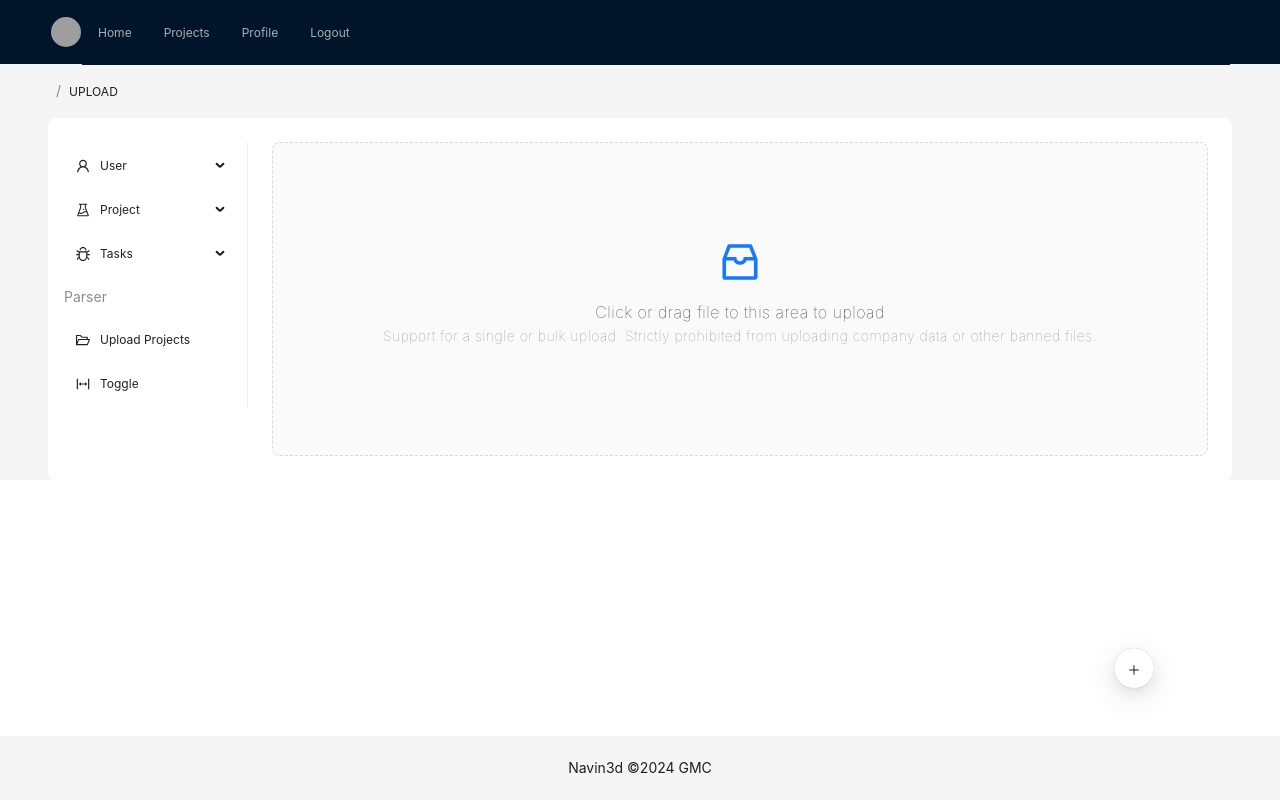
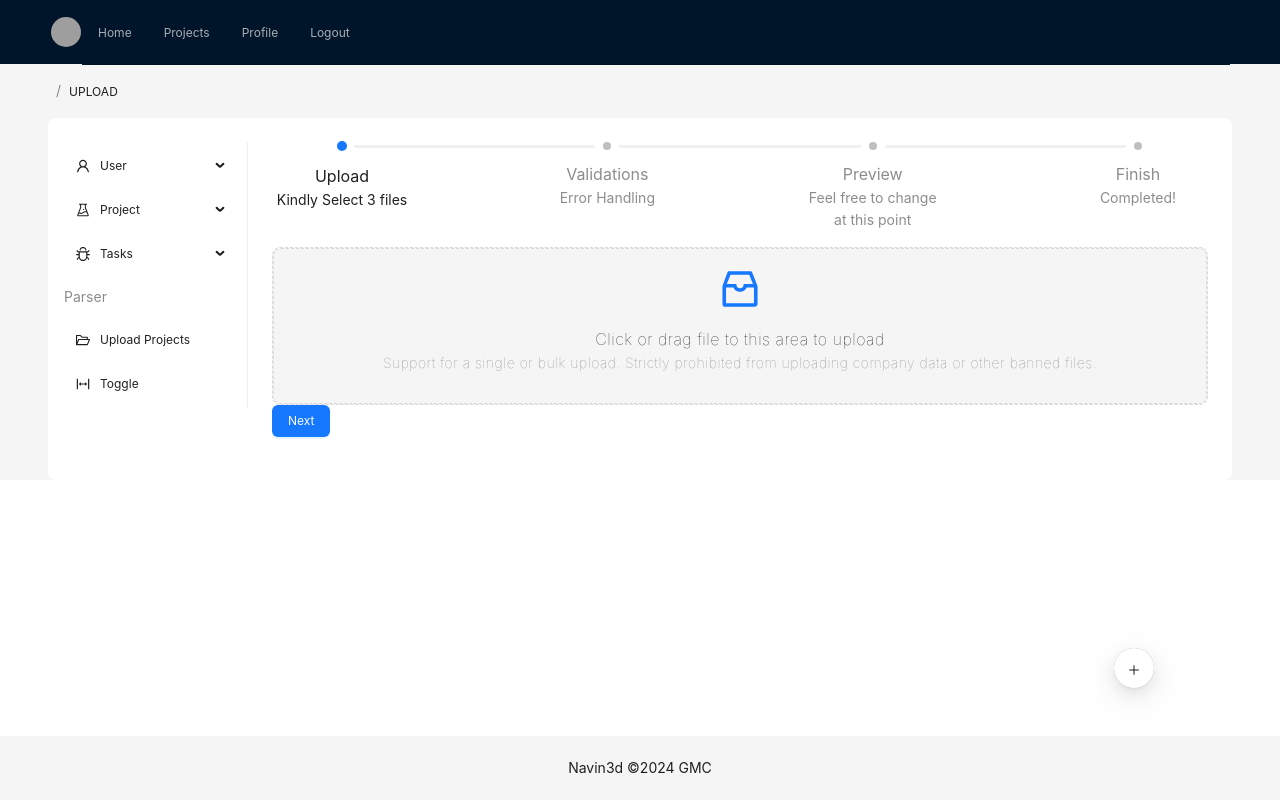
Before and after one commit to Navin3d/Redux-Project-Management, a React (Create React App) app: page /upload in a window 1280 px wide. Built offline with nearby package versions, Linux system fonts and the light colour scheme; grey boxes are pictures that could not be loaded.

Commit message:
refactored upload page as per new plan with steps

```diff
--- /dev/null
+++ b/src/components/parser/TextBox.jsx
@@ -0,0 +1,189 @@
+import { Alert, Space, Table, Tag, Tabs } from 'antd';
+
+
+export const RemarksBox = _ => {
+    const columns = [
+        {
+            title: 'Name',
+            dataIndex: 'name',
+            key: 'name',
+            render: (text) => <a>{text}</a>,
+        },
+        {
+            title: 'Age',
+            dataIndex: 'age',
+            key: 'age',
+        },
+        {
+            title: 'Address',
+            dataIndex: 'address',
+            key: 'address',
+        },
+        {
+            title: 'Tags',
+            key: 'tags',
+            dataIndex: 'tags',
+            render: (_, { tags }) => (
+                <>
+                    {tags.map((tag) => {
+                        let color = tag.length > 5 ? 'geekblue' : 'green';
+                        if (tag === 'loser') {
+                            color = 'volcano';
+                        }
+                        return (
+                            <Tag color={color} key={tag}>
+                                {tag.toUpperCase()}
+                            </Tag>
+                        );
+                    })}
+                </>
+            ),
+        },
+        {
+            title: 'Action',
+            key: 'action',
+            render: (_, record) => (
+                <Space size="middle">
+                    <a>Invite {record.name}</a>
+                    <a>Delete</a>
+                </Space>
+            ),
+        },
+    ];
+    const data = [
+        {
+            key: '1',
+            name: 'John Brown',
+            age: 32,
+            address: 'New York No. 1 Lake Park',
+            tags: ['nice', 'developer'],
+        },
+        {
+            key: '2',
+            name: 'Jim Green',
+            age: 42,
+            address: 'London No. 1 Lake Park',
+            tags: ['loser'],
+        },
+        {
+            key: '3',
+            name: 'Joe Black',
+            age: 32,
+            address: 'Sydney No. 1 Lake Park',
+            tags: ['cool', 'teacher'],
+        },
+    ];
+    return (
+        <div>
+            <Space
+                direction="vertical"
+                style={{
+                    width: '100%',
+                }}
+            >
+                <Table columns={columns} dataSource={data} />
+            </Space>
+        </div>
+    );
+}
+
+
+
+export const PreviewBox = _ => {
+    const onChange = (key) => {
+        console.log(key);
+    };
+    const columns = [
+        {
+            title: 'Name',
+            dataIndex: 'name',
+            key: 'name',
+            render: (text) => <a>{text}</a>,
+        },
+        {
+            title: 'Age',
+            dataIndex: 'age',
+            key: 'age',
+        },
+        {
+            title: 'Address',
+            dataIndex: 'address',
+            key: 'address',
+        },
+        {
+            title: 'Tags',
+            key: 'tags',
+            dataIndex: 'tags',
+            render: (_, { tags }) => (
+                <>
+                    {tags.map((tag) => {
+                        let color = tag.length > 5 ? 'geekblue' : 'green';
+                        if (tag === 'loser') {
+                            color = 'volcano';
+                        }
+                        return (
+                            <Tag color={color} key={tag}>
+                                {tag.toUpperCase()}
+                            </Tag>
+                        );
+                    })}
+                </>
+            ),
+        },
+        {
+            title: 'Action',
+            key: 'action',
+            render: (_, record) => (
+                <Space size="middle">
+                    <a>Invite {record.name}</a>
+                    <a>Delete</a>
+                </Space>
+            ),
+        },
+    ];
+    const data = [
+        {
+            key: '1',
+            name: 'John Brown',
+            age: 32,
+            address: 'New York No. 1 Lake Park',
+            tags: ['nice', 'developer'],
+        },
+        {
+            key: '2',
+            name: 'Jim Green',
+            age: 42,
+            address: 'London No. 1 Lake Park',
+            tags: ['loser'],
+        },
+        {
+            key: '3',
+            name: 'Joe Black',
+            age: 32,
+            address: 'Sydney No. 1 Lake Park',
+            tags: ['cool', 'teacher'],
+        },
+    ];
+    const items = [
+        {
+            key: '1',
+            label: 'Developer',
+            children: <Table columns={columns} dataSource={data} />,
+        },
+        {
+            key: '2',
+            label: 'Project',
+            children: <Table columns={columns} dataSource={data} />,
+        },
+        {
+            key: '3',
+            label: 'Task',
+            children: <Table columns={columns} dataSource={data} />,
+        },
+    ];
+    return (
+        <div>
+            <Tabs defaultActiveKey="1" items={items} onChange={onChange} style={{ margin: "1.5%" }} />
+        </div>
+    );
+}
--- /dev/null
+++ b/src/components/parser/UploadBox.jsx
@@ -0,0 +1,41 @@
+import { InboxOutlined } from '@ant-design/icons';
+import { message, Upload } from 'antd';
+const { Dragger } = Upload;
+
+
+const UploadBox = _ => {
+    const props = {
+        name: 'file',
+        multiple: true,
+        action: 'https://run.mocky.io/v3/435e224c-44fb-4773-9faf-380c5e6a2188',
+        onChange(info) {
+            const { status } = info.file;
+            if (status !== 'uploading') {
+                console.log(info.file, info.fileList);
+            }
+            if (status === 'done') {
+                message.success(`${info.file.name} file uploaded successfully.`);
+            } else if (status === 'error') {
+                message.error(`${info.file.name} file upload failed.`);
+            }
+        },
+        onDrop(e) {
+            console.log('Dropped files', e.dataTransfer.files);
+        },
+    };
+
+    return (
+        <Dragger {...props}>
+            <p className="ant-upload-drag-icon">
+                <InboxOutlined />
+            </p>
+            <p className="ant-upload-text">Click or drag file to this area to upload</p>
+            <p className="ant-upload-hint">
+                Support for a single or bulk upload. Strictly prohibited from uploading company data or other
+                banned files.
+            </p>
+        </Dragger>
+    );
+}
+
+export default UploadBox;
--- a/src/pages/UploadPage.jsx
+++ b/src/pages/UploadPage.jsx
@@ -1,42 +1,112 @@
-import React from 'react';
-import { InboxOutlined } from '@ant-design/icons';
-import { message, Upload } from 'antd';
+import React, { useState, useEffect } from 'react';
+import UploadBox from '../components/parser/UploadBox';
 import SideNavLayout from "../layouts/SideNavLayout";
-const { Dragger } = Upload;
+import { Button, message, Steps, theme, Popover } from 'antd';
+import { PreviewBox, RemarksBox } from '../components/parser/TextBox';
+
+const customDot = (dot, { status, index }) => (
+    <Popover
+        content={
+            <span>
+                step {index} status: {status}
+            </span>
+        }
+    >
+        {dot}
+    </Popover>
+);
 
 const UploadCompoent = _ => {
+    const { token } = theme.useToken();
+    const [processStatus, setProcessState] = useState("process");
+    const [nextDisabled, toggleNext] = useState(false);
+    const [current, setCurrent] = useState(0);
+    const next = () => {
+        setCurrent(current + 1);
+    };
+    const prev = () => {
+        setCurrent(current - 1);
+    };
+    const items = [
+        {
+            title: 'Upload',
+            content: <UploadBox />,
+            description: "Kindly Select 3 files"
+        },
+        {
+            title: 'Validations',
+            content: <RemarksBox />,
+            description: "Error Handling"
+        },
+        {
+            title: 'Preview',
+            description: "Feel free to change at this point",
+            content: <PreviewBox />,
+        },
+        {
+            title: 'Finish',
+            description: "Completed!",
+            content: 'The Datas are saved to Database Successfully.',
+        },
+    ]
 
-    const props = {
-        name: 'file',
-        multiple: true,
-        action: 'https://run.mocky.io/v3/435e224c-44fb-4773-9faf-380c5e6a2188',
-        onChange(info) {
-            const { status } = info.file;
-            if (status !== 'uploading') {
-                console.log(info.file, info.fileList);
-            }
-            if (status === 'done') {
-                message.success(`${info.file.name} file uploaded successfully.`);
-            } else if (status === 'error') {
-                message.error(`${info.file.name} file upload failed.`);
-            }
-        },
-        onDrop(e) {
-            console.log('Dropped files', e.dataTransfer.files);
-        },
+    const contentStyle = {
+        lineHeight: '260px',
+        textAlign: 'center',
+        color: token.colorTextTertiary,
+        backgroundColor: token.colorFillAlter,
+        borderRadius: token.borderRadiusLG,
+        border: `1px dashed ${token.colorBorder}`,
+        marginTop: 16,
     };
 
+    useEffect(() => {
+        progressEachStep();
+    }, [current]);
+
+    const progressEachStep = () => {
+
+    }
+
     return (
-        <Dragger {...props}>
-            <p className="ant-upload-drag-icon">
-                <InboxOutlined />
-            </p>
-            <p className="ant-upload-text">Click or drag file to this area to upload</p>
-            <p className="ant-upload-hint">
-                Support for a single or bulk upload. Strictly prohibited from uploading company data or other
-                banned files.
-            </p>
-        </Dragger>
+        <div>
+            <Steps
+                current={current}
+                items={items}
+                status={processStatus}
+                progressDot={customDot}
+            />
+            <div style={contentStyle}>{items[current].content}</div>
+            <div>
+                {current < items.length - 1 && (
+                    <Button
+                        disabled={nextDisabled}
+                        type="primary"
+                        onClick={() => next()}
+                    >
+                        Next
+                    </Button>
+                )}
+                {current === items.length - 1 && (
+                    <Button
+                        type="primary"
+                        onClick={() => message.success('Processing complete!')}
+                    >
+                        Done
+                    </Button>
+                )}
+                {current > 0 && (
+                    <Button
+                        style={{
+                            margin: '5% 8px',
+                        }}
+                        onClick={() => prev()}
+                    >
+                        Previous
+                    </Button>
+                )}
+            </div>
+        </div>
     );
 }
 
```
